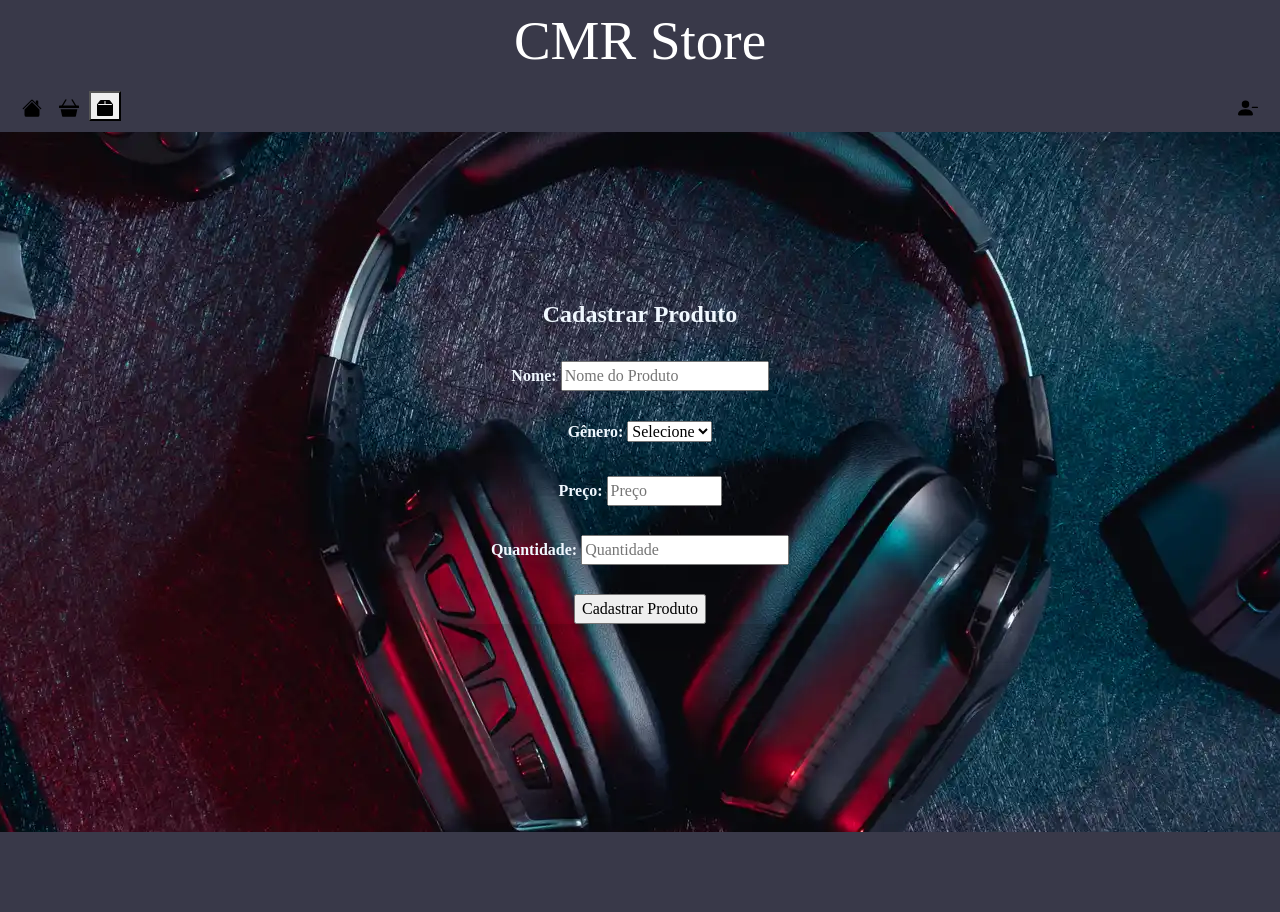
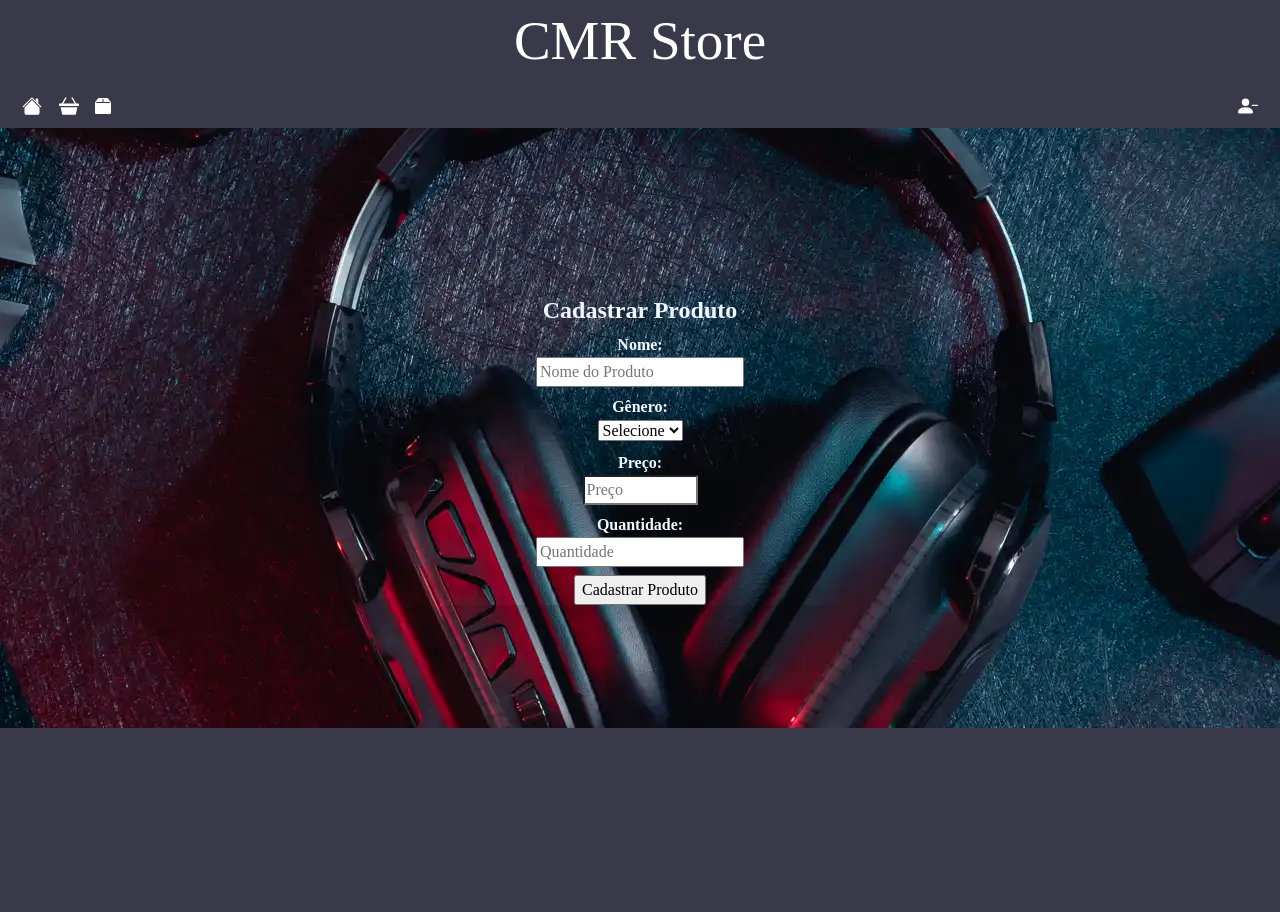
Before and after one commit to matheusmsouza84/Projeto_LSP, a PHP site: page /cadastro_produto.php in a window 1280 px wide. After the commit the page ends 728 px from the top, so only its background shows below. Run offline with PHP 8.4, Linux system fonts and the light colour scheme.

Commit message:
algumas alterações

```diff
--- a/admin.php
+++ b/admin.php
@@ -23,7 +23,7 @@
                     <li class="nav-item">
                         <a href="index.php">
                             <button type="button" id="paginicial" title="Voltar a página Inicial">
-                            <svg class="bi bi-house-fill" width="20px" height="20px" viewBox="0 0 16 16" fill="currentColor" xmlns="http://www.w3.org/2000/svg">
+                            <svg class="bi bi-house-fill" width="20px" height="20px" viewBox="0 0 16 16" fill="white" xmlns="http://www.w3.org/2000/svg">
                                 <path fill-rule="evenodd" d="M8 3.293l6 6V13.5a1.5 1.5 0 0 1-1.5 1.5h-9A1.5 1.5 0 0 1 2 13.5V9.293l6-6zm5-.793V6l-2-2V2.5a.5.5 0 0 1 .5-.5h1a.5.5 0 0 1 .5.5z"/>
                                 <path fill-rule="evenodd" d="M7.293 1.5a1 1 0 0 1 1.414 0l6.647 6.646a.5.5 0 0 1-.708.708L8 2.207 1.354 8.854a.5.5 0 1 1-.708-.708L7.293 1.5z"/>
                             </svg>
@@ -37,7 +37,7 @@
                     <li class="nav-item">
                     <a href="controller/logout.php">
                         <button type="button" id="logout" title="Logout">
-                            <svg class="bi bi-person-dash-fill" width="20px" height="20px" viewBox="0 0 16 16" fill="currentColor" xmlns="http://www.w3.org/2000/svg">
+                            <svg class="bi bi-person-dash-fill" width="20px" height="20px" viewBox="0 0 16 16" fill="white" xmlns="http://www.w3.org/2000/svg">
                                 <path fill-rule="evenodd" d="M1 14s-1 0-1-1 1-4 6-4 6 3 6 4-1 1-1 1H1zm5-6a3 3 0 1 0 0-6 3 3 0 0 0 0 6zm5-.5a.5.5 0 0 1 .5-.5h4a.5.5 0 0 1 0 1h-4a.5.5 0 0 1-.5-.5z"/>
                             </svg>
                         </button>
--- a/cadastro_produto.php
+++ b/cadastro_produto.php
@@ -16,7 +16,7 @@
                         <li class="nav-item">
                             <a href="index.php">
                                 <button type="button" id="paginicial" title="Voltar a página Inicial">
-                                    <svg class="bi bi-house-fill" width="20px" height="20px" viewBox="0 0 16 16" fill="currentColor" xmlns="http://www.w3.org/2000/svg">
+                                    <svg class="bi bi-house-fill" width="20px" height="20px" viewBox="0 0 16 16" fill="white" xmlns="http://www.w3.org/2000/svg">
                                         <path fill-rule="evenodd" d="M8 3.293l6 6V13.5a1.5 1.5 0 0 1-1.5 1.5h-9A1.5 1.5 0 0 1 2 13.5V9.293l6-6zm5-.793V6l-2-2V2.5a.5.5 0 0 1 .5-.5h1a.5.5 0 0 1 .5.5z"/>
                                         <path fill-rule="evenodd" d="M7.293 1.5a1 1 0 0 1 1.414 0l6.647 6.646a.5.5 0 0 1-.708.708L8 2.207 1.354 8.854a.5.5 0 1 1-.708-.708L7.293 1.5z"/>
                                     </svg>
@@ -24,7 +24,7 @@
                             </a>
                             <a href="loja.php">
                                 <button type="button" id="paginicial" title="Ir para a loja">
-                                    <svg class="bi bi-basket3-fill" width="20px" height="20px" viewBox="0 0 16 16" fill="currentColor" xmlns="http://www.w3.org/2000/svg">
+                                    <svg class="bi bi-basket3-fill" width="20px" height="20px" viewBox="0 0 16 16" fill="white" xmlns="http://www.w3.org/2000/svg">
                                         <path fill-rule="evenodd" d="M10.243 1.071a.5.5 0 0 1 .686.172l3 5a.5.5 0 0 1-.858.514l-3-5a.5.5 0 0 1 .172-.686zm-4.486 0a.5.5 0 0 0-.686.172l-3 5a.5.5 0 1 0 .858.514l3-5a.5.5 0 0 0-.172-.686z"/>
                                         <path d="M13.489 14.605A.5.5 0 0 1 13 15H3a.5.5 0 0 1-.489-.395L1.311 9H14.69l-1.201 5.605z"/>
                                             <rect width="16" height="2" y="6" rx=".5"/>
@@ -32,8 +32,8 @@
                                 </button>
                             </a>
                             <a href="estoque.php">
-                                <button type="button" id="estoque" title="Ir para o Estoque">
-                                <svg xmlns="http://www.w3.org/2000/svg" width="16" height="16" fill="currentColor" class="bi bi-box2-fill" viewBox="0 0 16 16">
+                                <button type="button" id="paginicial" title="Ir para o Estoque">
+                                <svg xmlns="http://www.w3.org/2000/svg" width="16" height="16" fill="white" class="bi bi-box2-fill" viewBox="0 0 16 16">
                                 <path d="M3.75 0a1 1 0 0 0-.8.4L.1 4.2a.5.5 0 0 0-.1.3V15a1 1 0 0 0 1 1h14a1 1 0 0 0 1-1V4.5a.5.5 0 0 0-.1-.3L13.05.4a1 1 0 0 0-.8-.4h-8.5ZM15 4.667V5H1v-.333L1.5 4h6V1h1v3h6l.5.667Z"/>
                                 </svg>
                                 </button>
@@ -47,7 +47,7 @@
                         <li class="nav-item">
                             <a href="controller/logout.php">
                                 <button type="button" id="logout" title="Logout">
-                                    <svg class="bi bi-person-dash-fill" width="20px" height="20px" viewBox="0 0 16 16" fill="currentColor" xmlns="http://www.w3.org/2000/svg">
+                                    <svg class="bi bi-person-dash-fill" width="20px" height="20px" viewBox="0 0 16 16" fill="white" xmlns="http://www.w3.org/2000/svg">
                                         <path fill-rule="evenodd" d="M1 14s-1 0-1-1 1-4 6-4 6 3 6 4-1 1-1 1H1zm5-6a3 3 0 1 0 0-6 3 3 0 0 0 0 6zm5-.5a.5.5 0 0 1 .5-.5h4a.5.5 0 0 1 0 1h-4a.5.5 0 0 1-.5-.5z"/>
                                     </svg>
                                 </button>
@@ -58,11 +58,12 @@
             </nav>
             <div class="content"><br><br><br><br><br><br><br>
             <div class="shadow-lg bg-cray" id="divsombra">
-                        <h4><b>Cadastrar Produto</b></h4><br>
-                        <form method="POST" action="controller/salvarproduto.php">
-                            <label><b>Nome:</b></label>
-                                <input type="text" name="nome" placeholder="Nome do Produto" required><br><br>
-                            <label><b>Gênero:</b></label>
+                        <h4><b>Cadastrar Produto</b></h4>
+                        <form method="POST" action="controller/salvarproduto.php"  style="text-align:center;">
+                            <label><b>Nome:</b><br>
+                                <input type="text" size="auto" name="nome" placeholder="Nome do Produto" required>
+                            </label><br>
+                                <label><b>Gênero:</b><br>
                                 <select name="genero" id="sgenero" required>
                                     <option value=""> Selecione </option>
                                     <option value="Arcade"> Arcade </option>
@@ -70,12 +71,15 @@
                                     <option value="RPG"> RPG </option>
                                     <option value="MMO"> MMO </option>
                                     <option value="Terror"> Terror </option>
-                                </select><br><br>
-                            <label><b>Preço:</b></label>
-                                <input type="number" name="preco" placeholder="Preço" required min="0.01" max="10000.00" step="0.01"><br><br>
-                            <label><b>Quantidade:</b></label>
-                                <input type="number" name="quantidade" placeholder="Quantidade" required min="1"><br><br>
-                            <input type="submit" value="Cadastrar Produto"><br>
+                                </select>
+                                </label><br>
+                            <label><b>Preço: </b><br>
+                                <input type="number" style="background-color:white;" size="auto" name="preco" placeholder="Preço" required min="0.01" max="10000.00" step="0.01">
+                            </label><br>
+                                <label><b>Quantidade:</b><br>
+                                <input type="number"  size="auto" name="quantidade" placeholder="Quantidade" required min="1">
+                                </label><br>
+                                <input type="submit" value="Cadastrar Produto"><br>
 
                         </form>
                     </div>
--- a/controller/editarprod.php
+++ b/controller/editarprod.php
@@ -3,9 +3,6 @@ session_start();
 include_once "../model/clsConexao.php";
 include_once "../DAO/clsProdutosDAO.php";
 include_once "../api.php";
-
-
-
 
     $idprod = $_SESSION['prodid'];
     $nome = $_POST['nome'];
--- a/style.css
+++ b/style.css
@@ -15,7 +15,10 @@ body{
     background-image:
     url("imagens/img.png");
     background-position: center;
-    height: 700px;
+    min-width: 600px;
+    max-width: auto;
+    min-height: 600px;
+    max-height: auto;
     text-align: center;
 }
 .footer{
```
Also changed, not shown: controller/deletarprod.php (+4 -3 lines), editarproduto.php (+21 -16 lines), estoque.php (+7 -6 lines).
